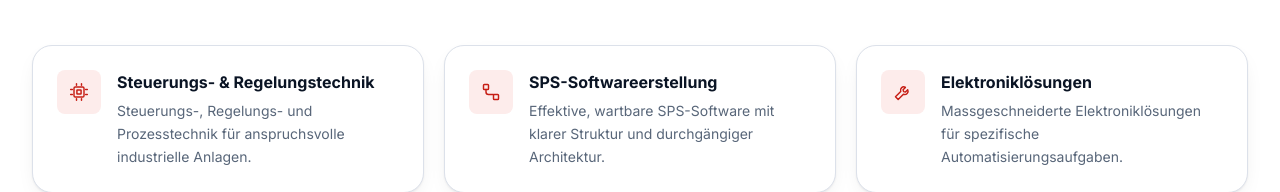
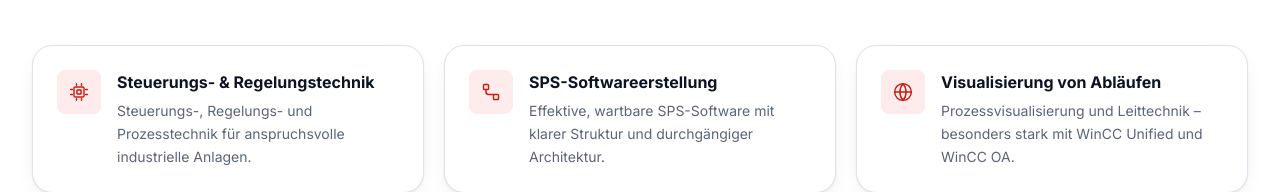
Before and after one commit to ernestolienhard/lienhard-automation, a Next.js app: page /unternehmen in a window 1280 px wide. Shown: the part 630-822 px from the top of the page. Built offline with nearby package versions, Linux system fonts and the light colour scheme; no server answers.

Commit message:
content: remove Elektroniklösungen from Unternehmen focus areas
Drops the 'Elektronikloesungen' card from 'Wo unsere Staerken liegen' and from
the meta description; removes the now-unused Wrench icon import.

Co-Authored-By: Claude Opus 4.8 (1M context) <noreply@anthropic.com>

```diff
--- a/src/app/unternehmen/page.tsx
+++ b/src/app/unternehmen/page.tsx
@@ -11,7 +11,6 @@ import {
   Workflow,
   ShieldCheck,
   Globe,
-  Wrench,
   GraduationCap,
   Users,
   MapPin,
@@ -21,7 +20,7 @@ import {
 export const metadata: Metadata = {
   title: "Unternehmen",
   description:
-    "Lienhard Automation GmbH – geführt von Ernesto Lienhard, Techniker HF Automation. Steuerungstechnik, SPS-Software, Elektroniklösungen und ein internationales Partnernetzwerk.",
+    "Lienhard Automation GmbH – geführt von Ernesto Lienhard, Techniker HF Automation. Steuerungstechnik, SPS-Software, Visualisierung und ein internationales Partnernetzwerk.",
   alternates: { canonical: "/unternehmen" },
 };
 
@@ -35,11 +34,6 @@ const focusAreas = [
     icon: <Workflow className="h-5 w-5" />,
     title: "SPS-Softwareerstellung",
     text: "Effektive, wartbare SPS-Software mit klarer Struktur und durchgängiger Architektur.",
-  },
-  {
-    icon: <Wrench className="h-5 w-5" />,
-    title: "Elektroniklösungen",
-    text: "Massgeschneiderte Elektroniklösungen für spezifische Automatisierungsaufgaben.",
   },
   {
     icon: <Globe className="h-5 w-5" />,
```
